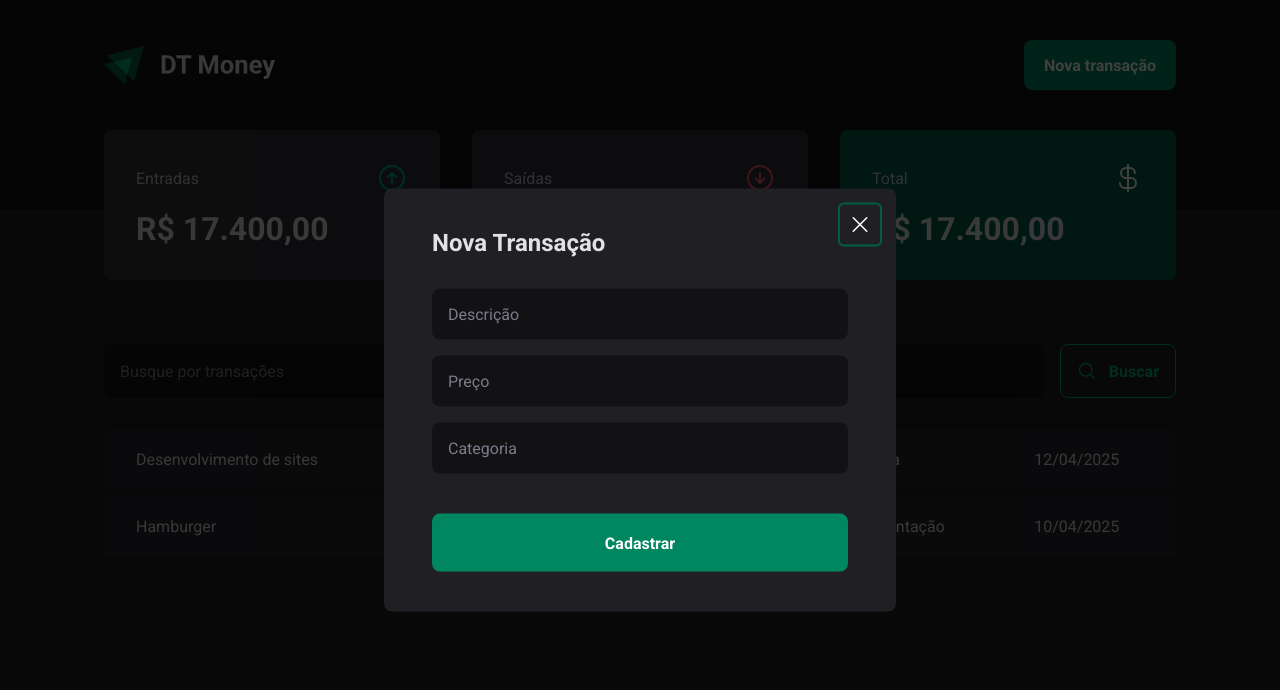
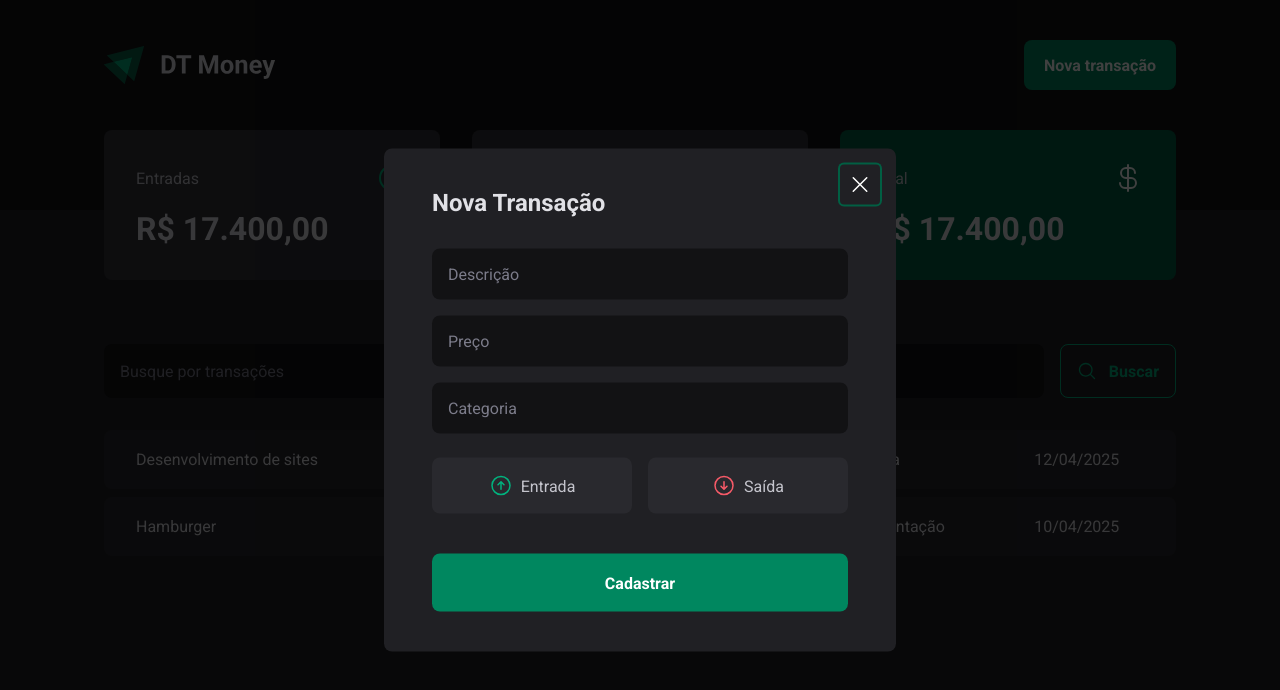
Before and after one commit to guilherme-s-barros/03-dt-money, a React (Vite) app: page / in a window 1280 px wide. Both pictures are taken after a click on the button "Nova transação". Shown: the top 690 px of the page. Built offline with nearby package versions, Linux system fonts and the light colour scheme.

Commit message:
Estrutura visual - Botões de entrada e saída

```diff
--- a/src/components/new-transaction-modal/index.tsx
+++ b/src/components/new-transaction-modal/index.tsx
@@ -1,7 +1,7 @@
-import { XIcon } from '@phosphor-icons/react'
+import { ArrowCircleDownIcon, ArrowCircleUpIcon, XIcon } from '@phosphor-icons/react'
 import * as Dialog from '@radix-ui/react-dialog'
 
-import { CloseButton, Content, Overlay } from './styles'
+import { CloseButton, Content, Overlay, TransactionType, TransactionTypeButton } from './styles'
 
 export function NewTransactionModal() {
   return (
@@ -20,6 +20,18 @@
           <input type="number" placeholder="Preço" required />
           <input type="text" placeholder="Categoria" required />
 
+          <TransactionType>
+            <TransactionTypeButton variant="income">
+              <ArrowCircleUpIcon size={24} />
+              Entrada
+            </TransactionTypeButton>
+
+            <TransactionTypeButton variant="outcome">
+              <ArrowCircleDownIcon size={24} />
+              Saída
+            </TransactionTypeButton>
+          </TransactionType>
+
           <button type="submit">Cadastrar</button>
         </form>
       </Content>
--- a/src/components/new-transaction-modal/styles.ts
+++ b/src/components/new-transaction-modal/styles.ts
@@ -70,3 +70,35 @@
   padding: 0.5rem;
   cursor: pointer;
 `
+
+export const TransactionType = styled.div`
+  display: grid;
+  grid-template-columns: repeat(2, 1fr);
+  gap: 1rem;
+  margin-top: 0.5rem;
+`
+
+interface TransactionTypeButtonProps {
+  variant: 'income' | 'outcome'
+}
+
+export const TransactionTypeButton = styled.button<TransactionTypeButtonProps>`
+  background: ${props => props.theme['gray-700']};
+  color: ${props => props.theme['gray-300']};
+  padding: 1rem;
+  border: 0;
+  border-radius: 0.5rem;
+
+  display: flex;
+  align-items: center;
+  justify-content: center;
+  gap: 0.5rem;
+
+  cursor: pointer;
+
+  svg {
+    color: ${props => props.variant === 'income'
+      ? props.theme['green-300']
+      : props.theme['red-300']};
+  }
+`
```
